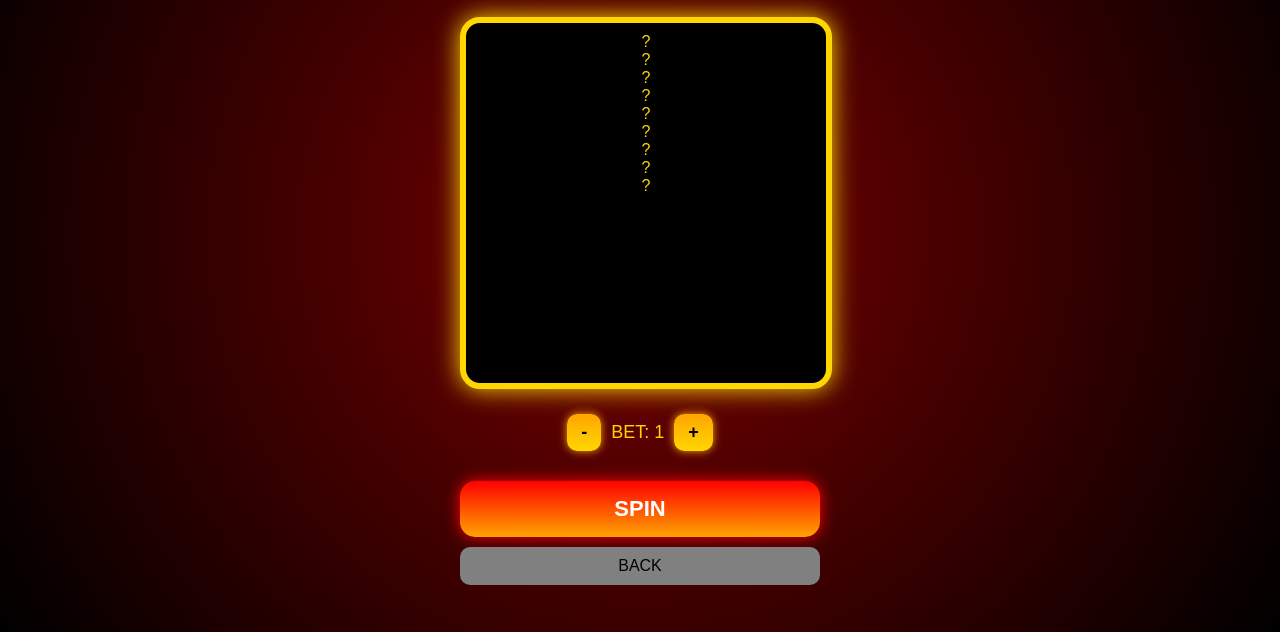
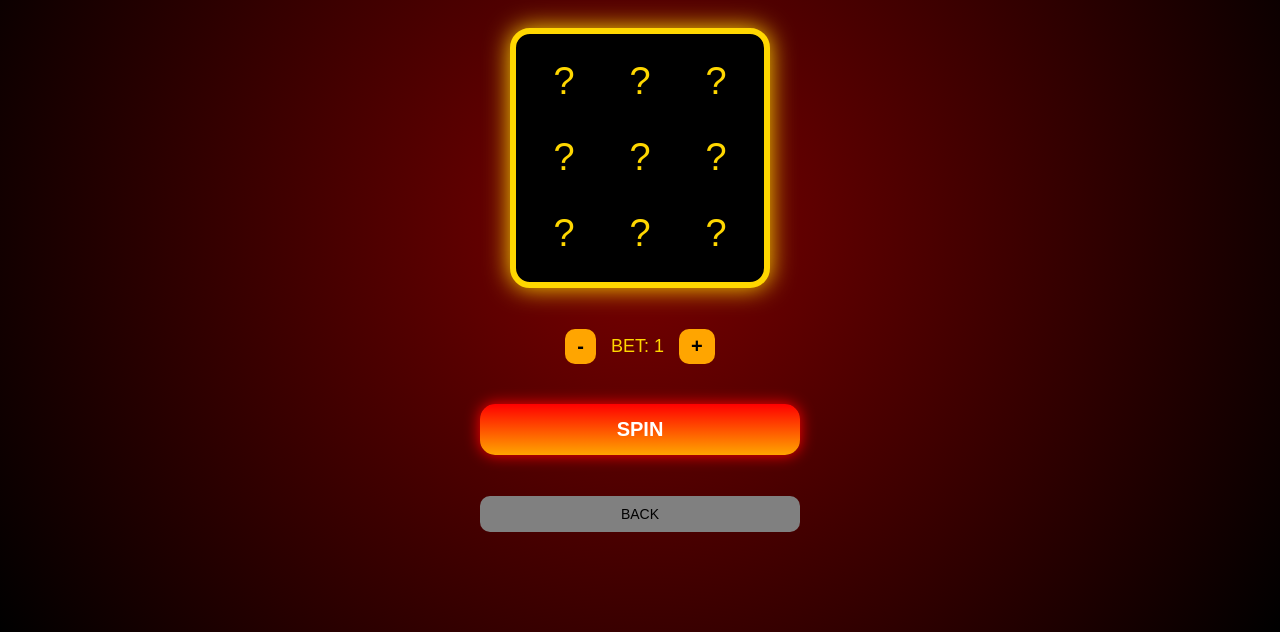
Before and after one commit to cutie011020-hash/Barkada-Slot, a plain HTML site: page classic.html in a window 1280 px wide. Shown: the part 168-800 px from the top of the page. Drawn offline with Linux system fonts and the light colour scheme.

Commit message:
Update classic.css

```diff
--- a/classic.css
+++ b/classic.css
@@ -1,102 +1,103 @@
+* {
+  margin: 0;
+  padding: 0;
+  box-sizing: border-box;
+}
+
 body {
-  margin: 0;
   height: 100vh;
-  display: flex;
-  justify-content: center;
-  align-items: flex-start;
   background: radial-gradient(circle, #7a0000, black);
   font-family: Arial;
   color: gold;
-  text-align: center;
+
+  display: flex;
+  justify-content: center;
+  align-items: center;
+
   overflow: hidden;
 }
 
 .container {
   width: 100%;
   max-width: 360px;
+  height: 640px;
+
+  display: flex;
+  flex-direction: column;
+  justify-content: space-between;
+  align-items: center;
+
   padding: 20px;
-  margin-top: 60px;
 }
 
-/* TITLE */
 .title {
-  font-size: 26px;
+  font-size: 22px;
+}
+
+.balance-box {
+  font-size: 16px;
   margin-bottom: 10px;
 }
 
-/* BALANCE */
-.balance-box {
-  font-size: 18px;
-  margin-bottom: 15px;
-}
+.reels {
+  width: 260px;
+  height: 260px;
 
-/* 🎰 SLOT BOX (BIG LIKE REAL) */
-.reels {
-  width: 90vw;
-  max-width: 340px;
-  aspect-ratio: 1/1;
+  display: grid;
+  grid-template-columns: repeat(3, 1fr);
+  gap: 10px;
 
   background: black;
   border: 6px solid gold;
   border-radius: 20px;
+
+  padding: 15px;
   box-shadow: 0 0 25px gold;
-
-  margin: 20px auto;
-  padding: 10px;
 }
 
-/* GRID */
-.grid {
-  display: grid;
-  grid-template-columns: repeat(3, 1fr);
-  gap: 10px;
-  height: 100%;
-}
-
-.grid div {
+.reels div {
+  font-size: 38px;
   display: flex;
   justify-content: center;
   align-items: center;
-  font-size: 48px;
 }
 
-/* BET */
 .bet-box {
-  margin: 15px 0;
+  display: flex;
+  align-items: center;
+  gap: 15px;
   font-size: 18px;
 }
 
 .bet-box button {
-  font-size: 18px;
-  padding: 8px 14px;
-  margin: 5px;
+  font-size: 20px;
+  padding: 6px 12px;
   border-radius: 10px;
   border: none;
-  background: linear-gradient(orange, gold);
+  background: orange;
   font-weight: bold;
-  box-shadow: 0 0 8px orange;
 }
 
-/* SPIN */
 .spin-btn {
   width: 100%;
-  margin-top: 10px;
-  padding: 15px;
-  font-size: 22px;
+  padding: 14px;
+  font-size: 20px;
+
   background: linear-gradient(red, orange);
   color: white;
+
   border: none;
   border-radius: 15px;
+
   font-weight: bold;
   box-shadow: 0 0 15px red;
 }
 
-/* BACK */
 .back-btn {
   width: 100%;
-  margin-top: 10px;
   padding: 10px;
-  font-size: 16px;
+
+  font-size: 14px;
   background: gray;
   border: none;
   border-radius: 10px;
```
